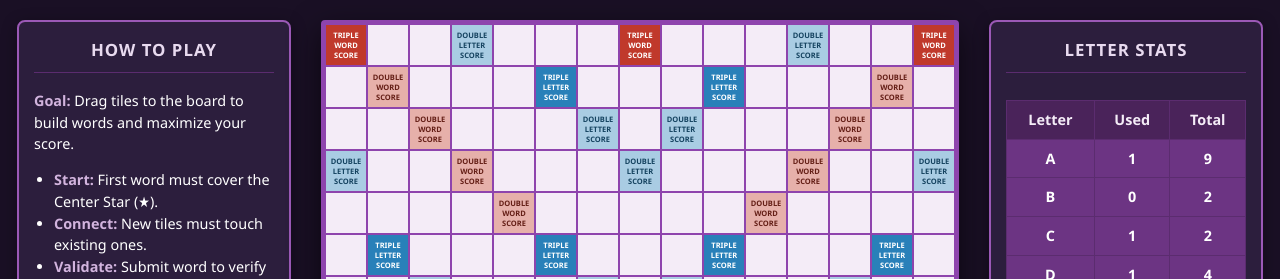
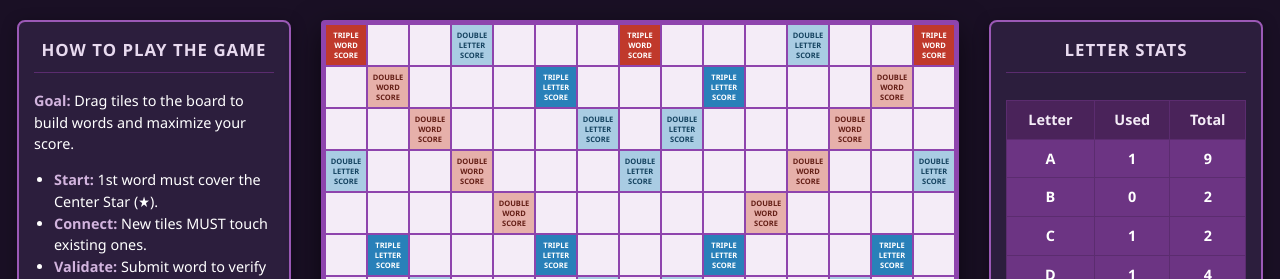
Before and after one commit to Ashtonroxas/GUI_HW5, a plain HTML site: page index.html in a window 1280 px wide. Shown: the top 279 px of the page. Drawn offline with nearby package versions, Linux system fonts and the light colour scheme.

Commit message:
Final Commit

```diff
--- a/index.html
+++ b/index.html
@@ -28,11 +28,11 @@ Copyright (c) 2025 by Ashton Roxas. All rights reserved.
     <div class="main-layout">
 
         <aside class="instructions-panel">
-            <h3>How to Play</h3>
+            <h3>How to Play the Game</h3>
             <p><strong>Goal:</strong> Drag tiles to the board to build words and maximize your score.</p>
             <ul>
-                <li><strong>Start:</strong> First word must cover the Center Star (★).</li>
-                <li><strong>Connect:</strong> New tiles must touch existing ones.</li>
+                <li><strong>Start:</strong> 1st word must cover the Center Star (★).</li>
+                <li><strong>Connect:</strong> New tiles MUST touch existing ones.</li>
                 <li><strong>Validate:</strong> Submit word to verify and score.</li>
                 <li><strong>Recall:</strong> Undo last move (if hand not refreshed).</li>
                 <li><strong>Swap:</strong> Drag tile to Trash to swap.</li>
--- a/js/script.js
+++ b/js/script.js
@@ -8,10 +8,6 @@ Assignment: HW5 - Scrabble Game Implementation
 Description:
     Main logic for the Scrabble game. Handles the generation of the board, tile distribution,
     drag-and-drop interactions, score calculation, and game state management (refresh, recall, validation).
-
-Sources:
-    - Scrabble tile data structure provided by Prof. Jesse Heines.
-    - Drag-and-drop logic adapted from HTML5 API documentation.
 
 Ashton Roxas, UMass Lowell Computer Science, ashton_roxas@student.uml.edu
 Copyright (c) 2025 by Ashton Roxas. All rights reserved.
```
Also changed, not shown: 1 other file.
